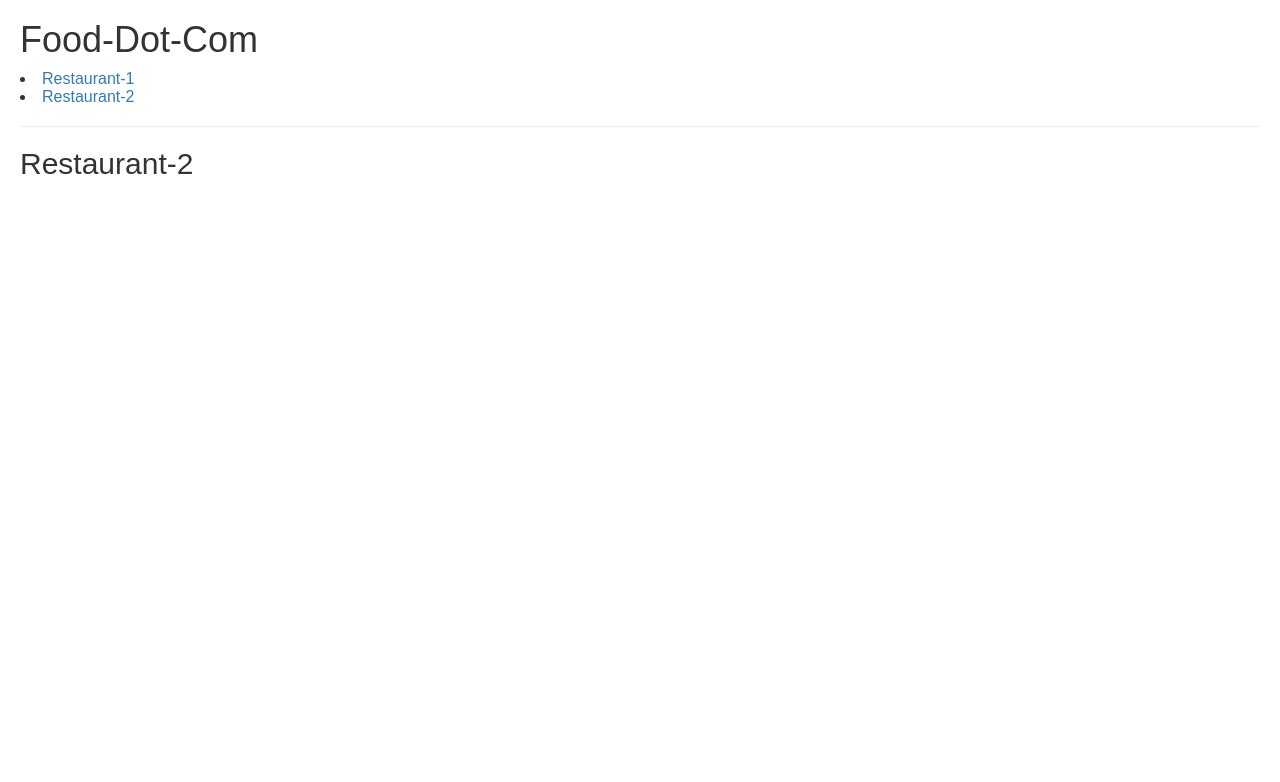
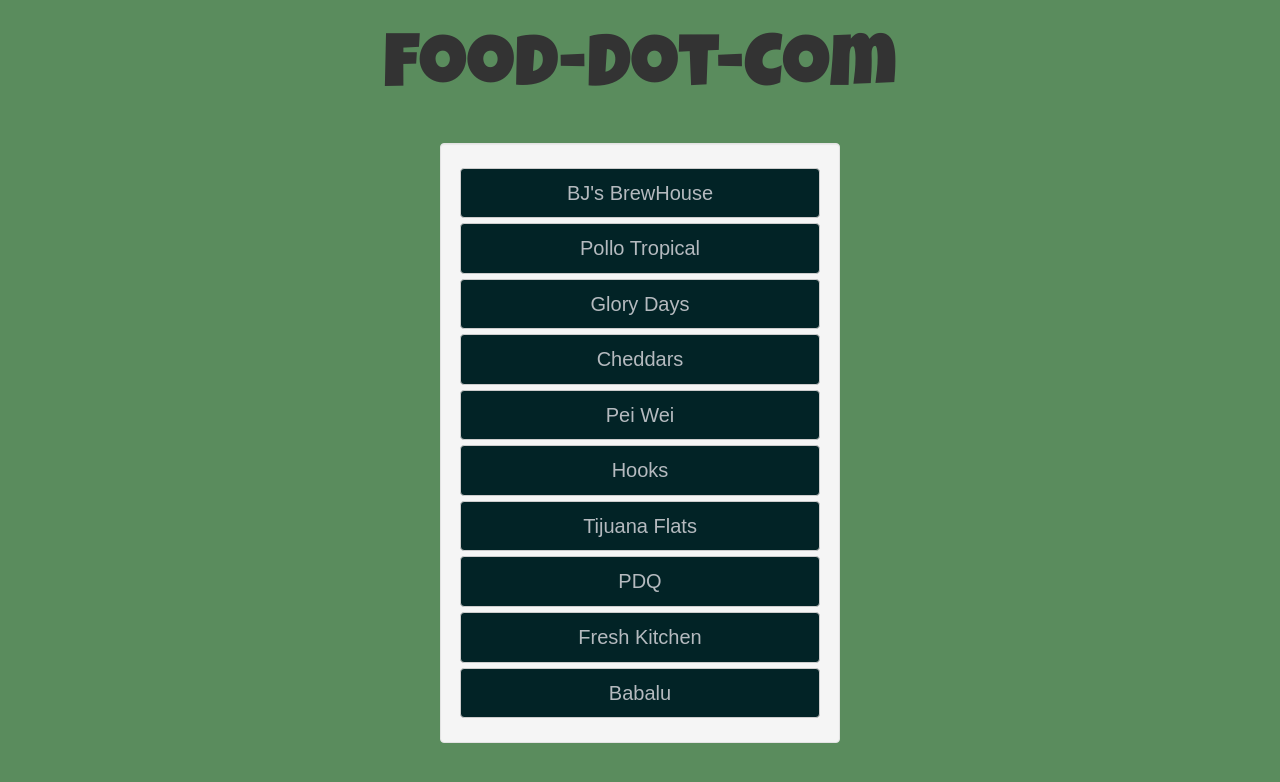
Before and after one commit to bdog72/food-dot-com, a React app: page /restaurants2 in a window 1280 px wide. Built offline with nearby package versions, Linux system fonts and the light colour scheme; some packages are replaced by stand-ins of ours.

Commit message:
added new restaurants and color

```diff
--- a/src/components/App.js
+++ b/src/components/App.js
@@ -1,10 +1,44 @@
 import React, { Component } from 'react'
-import ReactRouter from './ReactRouter'
+import { Button } from 'react-bootstrap'
+
+const WellStyles = {maxWidth: 400, margin: '0 auto 10px'}
+
 export default class App extends Component {
   render () {
     return <div>
       <h1>Food-Dot-Com</h1>
-      <ReactRouter />
+      <div className='well' style={WellStyles}>
+        <a href='https://www.bjsrestaurants.com'>
+          <Button className='butt' block>BJ's BrewHouse</Button>
+        </a>
+        <a href='http://pollotropical.com'>
+          <Button className='butt' block>Pollo Tropical</Button>
+        </a>
+        <a href='https://www.glorydaysgrill.com'>
+          <Button className='butt' block>Glory Days</Button>
+        </a>
+        <a href='http://cheddars.com'>
+          <Button className='butt' block>Cheddars</Button>
+        </a>
+        <a href='https://www.peiwei.com'>
+          <Button className='butt' block>Pei Wei</Button>
+        </a>
+        <a href='http://www.hookssushi.com/'>
+          <Button className='butt' block>Hooks</Button>
+        </a>
+        <a href='https://tijuanaflats.com'>
+          <Button className='butt' block>Tijuana Flats</Button>
+        </a>
+        <a href='https://www.eatpdq.com'>
+          <Button className='butt' block>PDQ</Button>
+        </a>
+        <a href='http://www.eatfreshkitchen.com'>
+          <Button className='butt' block>Fresh Kitchen</Button>
+        </a>
+        <a href='http://www.babalueats.com/'>
+          <Button className='butt' block>Babalu</Button>
+        </a>
+      </div>
     </div>
   }
 }
--- a/src/index.html
+++ b/src/index.html
@@ -6,6 +6,7 @@
   <title>Food Dot Com</title>
   <style>#root .loading { position: fixed; top: 0; right: 0; left: 0; bottom: 0; display: flex; justify-content: center; align-items: center; }</style>
   <link rel="stylesheet" href="https://maxcdn.bootstrapcdn.com/bootstrap/latest/css/bootstrap.min.css">
+  <link href="https://fonts.googleapis.com/css?family=Luckiest+Guy" rel="stylesheet">
 </head>
 <body>
   <!-- This HTML file is a template. You can add webfonts, meta tags,
--- a/src/styles/screen.scss
+++ b/src/styles/screen.scss
@@ -10,12 +10,27 @@
 body {
   margin: 20px;
   font: $base-text-size / 1 $base-font-family;
+  background-color: #5a8c5d;
+}
+
+h1 {
+  text-align: center;
+  font-size: 75px;
+  margin: 30px 0;
+  font-family: 'Luckiest Guy';
 }
 
 .butt {
   font-size: 20px;
-  margin: 5px;
-  padding: 5px;
-  color: red;
-  background-color: black;
+  margin: 5px 0;
+  padding: 10px;
+  color: #b5babf;
+  background-color: #022326;
+  text-decoration: none;
 }
+
+// #b5babf;
+// #022326;
+// #063331;
+// #314A4D;
+// #5A8C5D;
```
